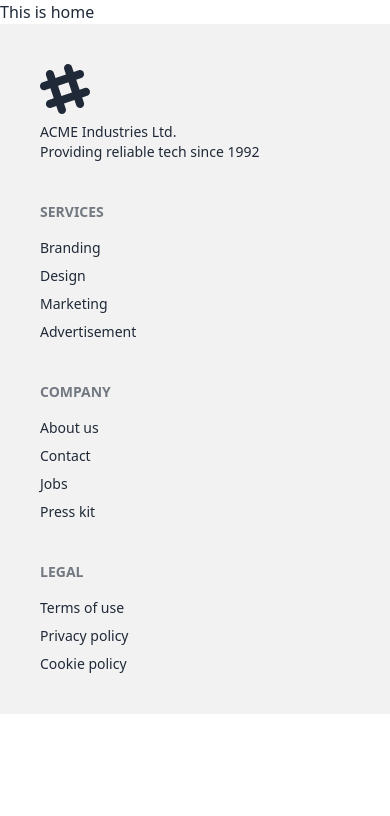
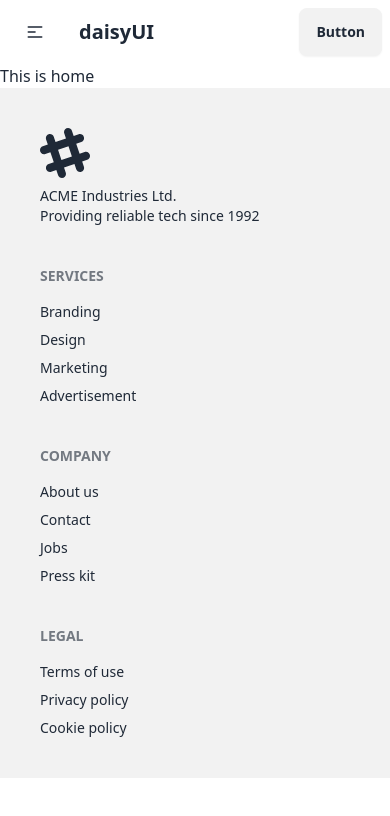
Before and after one commit to SohelShahid117/ph9-m47-react-career-life, a React (Vite) app: page / in a window 390 px wide. Shown: the top 816 px of the page. Built offline with nearby package versions, Linux system fonts and the light colour scheme.

Commit message:
47-2 (Recap) Set Nested Route And Navbar For CareerHub-5min

```diff
--- /dev/null
+++ b/src/Components/Header/Header.jsx
@@ -0,0 +1,62 @@
+import React from "react";
+import { NavLink } from "react-router-dom";
+
+//47-2 (Recap) Set Nested Route And Navbar For CareerHub-5min
+
+const Header = () => {
+  const Links = (
+    <>
+      {/* <li>
+        <a>Home</a>
+      </li>
+      <li>
+        <a>Jobs</a>
+      </li> */}
+      <li>
+        <NavLink>Home</NavLink>
+      </li>
+      <li>
+        <NavLink>Jobs</NavLink>
+      </li>
+    </>
+  );
+  return (
+    <div className="navbar bg-base-100">
+      <div className="navbar-start">
+        <div className="dropdown">
+          <div tabIndex={0} role="button" className="btn btn-ghost lg:hidden">
+            <svg
+              xmlns="http://www.w3.org/2000/svg"
+              className="h-5 w-5"
+              fill="none"
+              viewBox="0 0 24 24"
+              stroke="currentColor"
+            >
+              <path
+                strokeLinecap="round"
+                strokeLinejoin="round"
+                strokeWidth="2"
+                d="M4 6h16M4 12h8m-8 6h16"
+              />
+            </svg>
+          </div>
+          <ul
+            tabIndex={0}
+            className="menu menu-sm dropdown-content mt-3 z-[1] p-2 shadow bg-base-100 rounded-box w-52"
+          >
+            {Links}
+          </ul>
+        </div>
+        <a className="btn btn-ghost text-xl">daisyUI</a>
+      </div>
+      <div className="navbar-center hidden lg:flex">
+        <ul className="menu menu-horizontal px-1">{Links}</ul>
+      </div>
+      <div className="navbar-end">
+        <a className="btn">Button</a>
+      </div>
+    </div>
+  );
+};
+
+export default Header;
--- a/src/Components/Root/Root.jsx
+++ b/src/Components/Root/Root.jsx
@@ -1,6 +1,7 @@
 import React from "react";
 import { Outlet } from "react-router-dom";
 import Footer from "./../Footer/Footer";
+import Header from "./../Header/Header";
 //47-1 Project Setup With React Router, Tailwind And Daisy UI
 
 const Root = () => {
@@ -8,6 +9,8 @@
     <div>
       {/* <outlet></outlet> */}
       {/* <Outlettlet /> */}
+
+      <Header></Header>
       <Outlet></Outlet>
       <Footer></Footer>
     </div>
```
